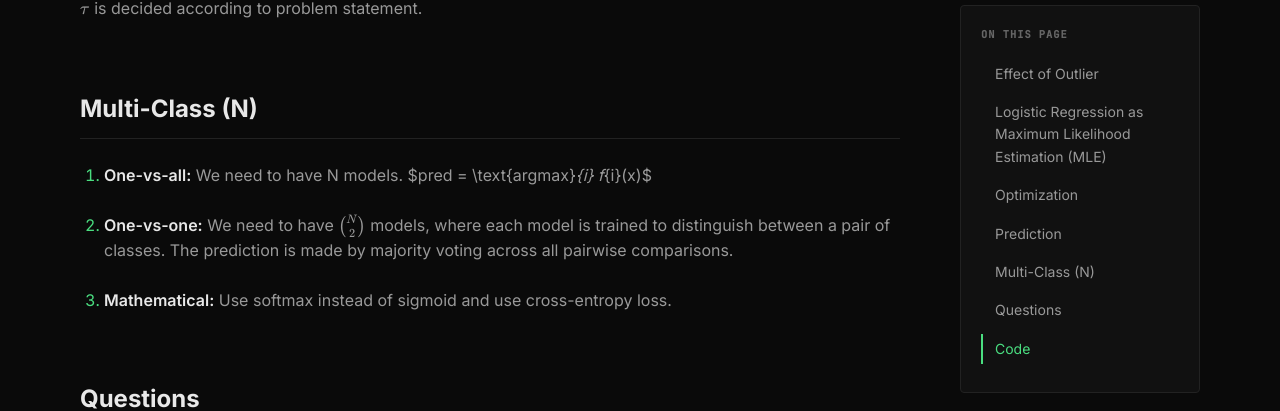
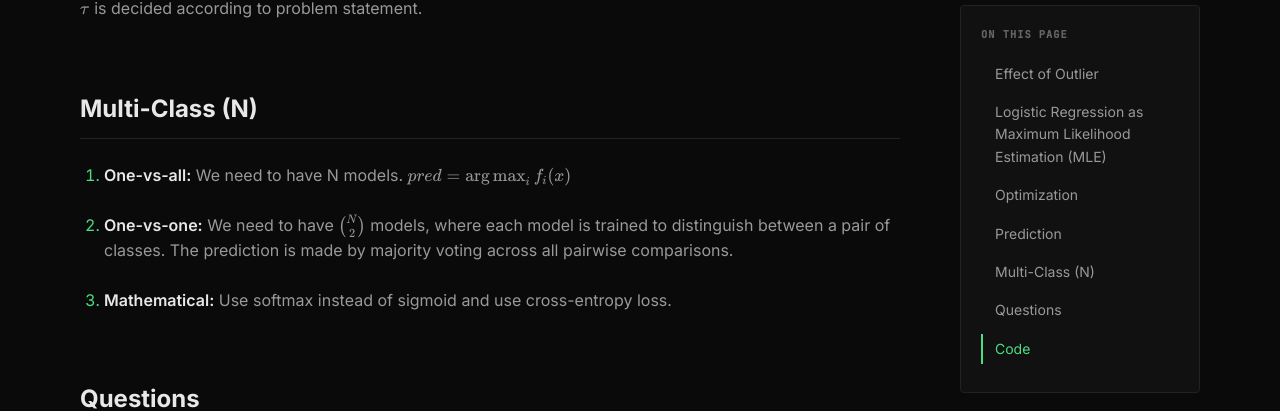
Before and after one commit to rokmr/blogs, a Jekyll site: the page built from _notes/ml/supervised/logistic-regression.md, in a window 1280 px wide and 900 px high, scrolled down 2379 px. Shown: the part 95-506 px from the top of the window. Built offline with Jekyll 4.4.1, drawn with Linux system fonts in a browser that asks for light colours; nearby versions of some CDN libraries.

Commit message:
fix: correct notation for argmax in multi-class classification section

```diff
--- a/_notes/ml/supervised/logistic-regression.md
+++ b/_notes/ml/supervised/logistic-regression.md
@@ -61,7 +61,7 @@ Here, $pred = \frac{1}{1+ e^{-(wx+b)}}$, if $pred > \tau$ then class 1 else clas
 $\tau$ is decided according to problem statement.
 
 ## Multi-Class (N)
-1. **One-vs-all:** We need to have N models. $pred = \text{argmax}_{i} f_{i}(x)$
+1. **One-vs-all:** We need to have N models. $pred = \argmax_{i} f_{i}(x)$
 
 2. **One-vs-one:** We need to have $\binom{N}{2}$ models, where each model is trained to distinguish between a pair of classes. The prediction is made by majority voting across all pairwise comparisons.
 
```
